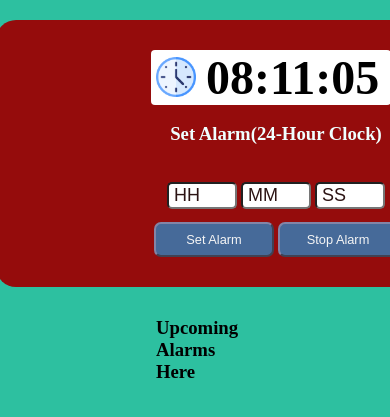
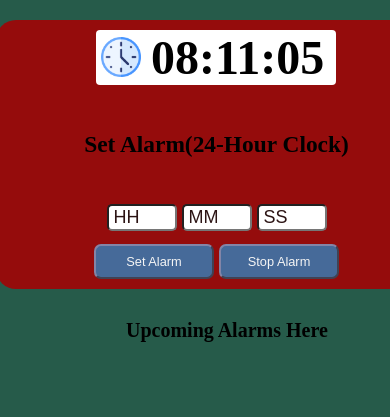
Before and after one commit to Safaid-Ansari/AlarmClock, a PHP site: page / in a window 390 px wide; the page is wider, and only the part inside the window is pictured. Shown: the top 417 px of that part. Run offline with PHP 8.4, Linux system fonts and the light colour scheme.

Commit message:
Make Responsive Alarm Clock

```diff
--- a/home.html
+++ b/home.html
@@ -11,6 +11,7 @@
 </head>
 
 <body>
+
     <section class="container">
         <div class="time-display">
             <img class="timer" src="clock.png">
--- a/index.css
+++ b/index.css
@@ -23,9 +23,9 @@ body {
 }
 
 /* set color for heading 3 */
-.alarm-heading h3 {
+.alarm-heading  {
 
-    color: azure;
+   /* font-size: 20px; */
 }
 
 
@@ -37,7 +37,7 @@ body {
 }
 
 .alarm-heading {
-    color: black;
+    /* color: black; */
     margin-bottom: 20px;
     padding-top: 50px;
 }
@@ -157,3 +157,28 @@ body {
     height: 22px;
     color: whitesmoke;
 }
+
+
+
+@media screen and (max-width: 800px) {
+    body {
+      background-color: rgb(38, 91, 74);
+    }
+    .container{
+        width: 421px;
+        padding: 10px;
+    }
+    .time-display{
+
+        margin-left: 90px;
+    }
+    #myList li{
+        margin-left: -121px;
+    }
+    .alarm-heading {
+        font-size: 20px;
+        width: 500px;
+        margin-left: -30px;
+    }
+
+  }
```
